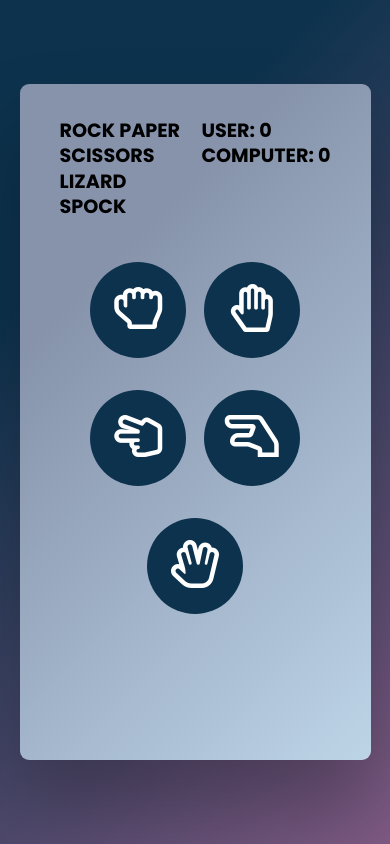
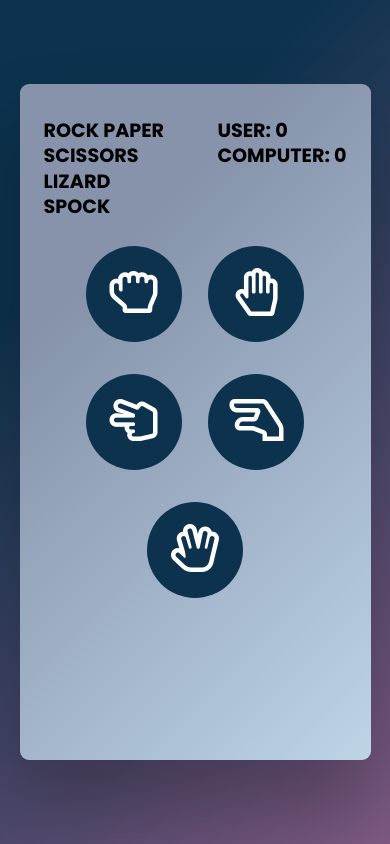
Before and after one commit to gopikothalanka/Rock-Paper-Scissors-Lizard-Spock, a plain HTML site: page index.html in a window 390 px wide. Drawn offline with Linux system fonts and the light colour scheme.

Commit message:
Update style.css

```diff
--- a/styles/style.css
+++ b/styles/style.css
@@ -115,13 +115,13 @@ span{
   .container{
     width: 90%;
     height: 80%;
-    padding: 1.5rem 2.5rem;
+    padding: 1.5rem 1.5rem;
   }
   .coments p{
     font-size: 1.4rem;
   }
   header{
-    margin-bottom: 2rem;
+    margin-bottom: 1rem;
   }
   .tools button {
     font-size: 3rem;
```
